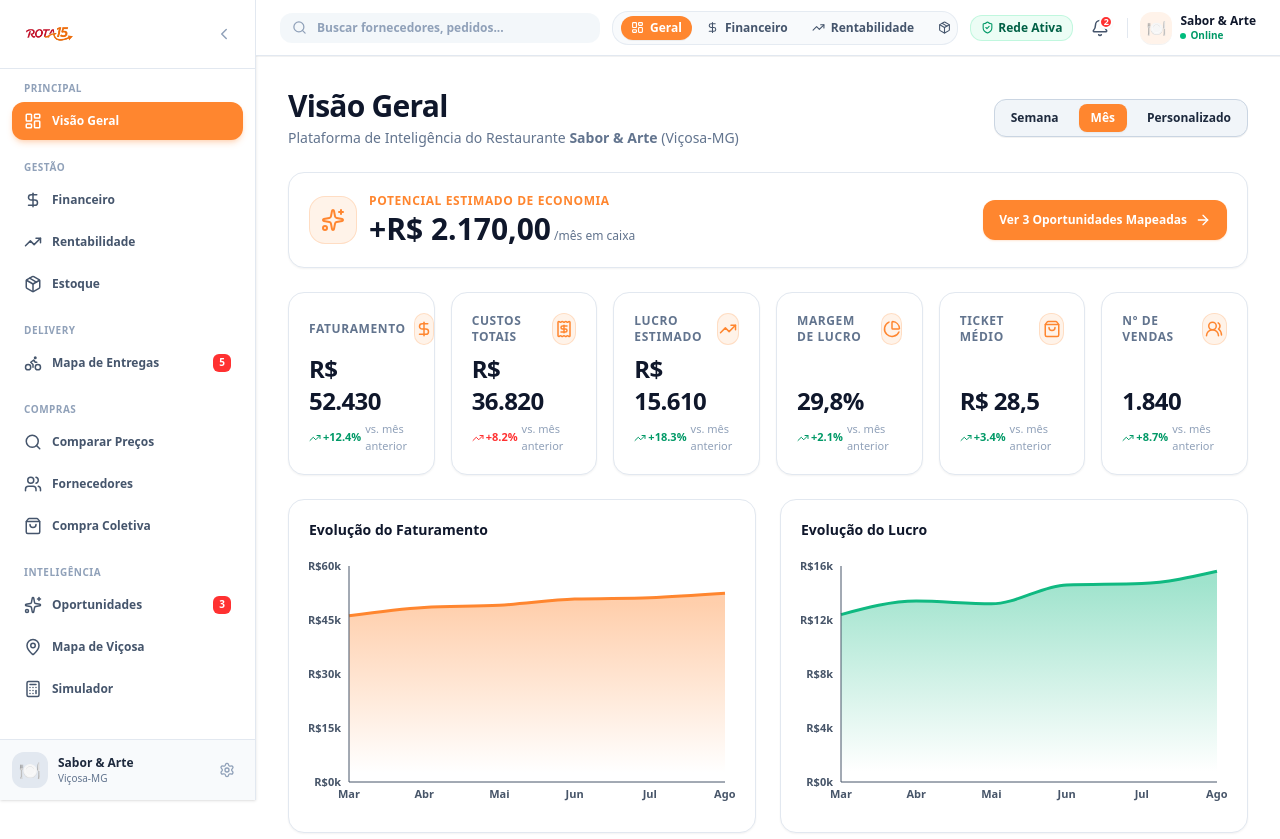
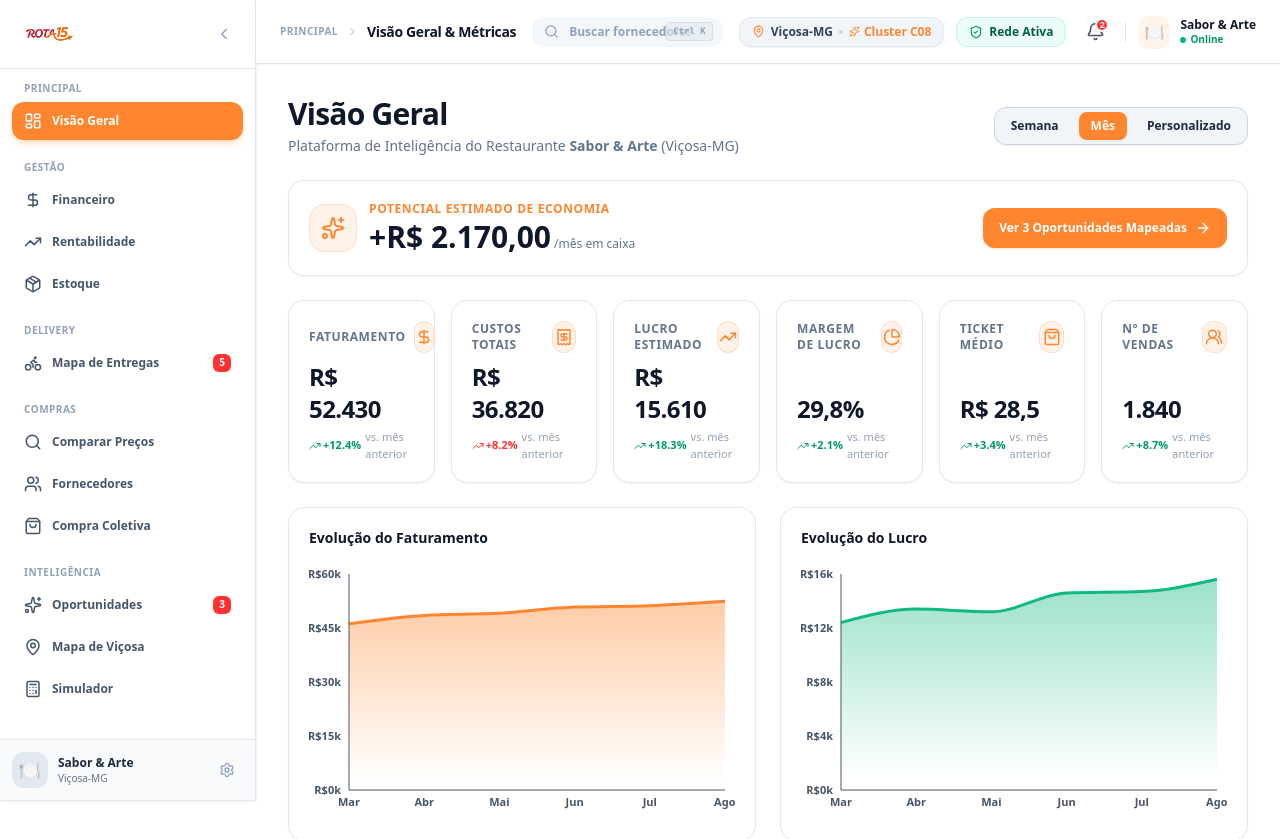
Before and after one commit to arthferreirw/rota-15-hackaton-prototipo, a React (Vite) app: page / in a window 1280 px wide. Shown: the top 839 px of the page. Built offline with nearby package versions, Linux system fonts and the light colour scheme.

Commit message:
refactor: simplify layouts, remove top navigation tabs, and fix background reset

```diff
--- a/src/components/layout/AppLayout.tsx
+++ b/src/components/layout/AppLayout.tsx
@@ -30,12 +30,12 @@ export const AppLayout: React.FC<AppLayoutProps> = ({ children }) => {
       />
 
       {/* Main Content Container with Desktop Navbar */}
-      <div className="flex-1 flex flex-col min-w-0">
+      <div className="flex-1 flex flex-col min-w-0 bg-white">
         {/* Desktop Top Navbar */}
         <DesktopHeader />
 
         {/* Main Content Area */}
-        <main className="flex-1 p-4 sm:p-6 lg:p-8 pb-20 md:pb-8 bg-white min-w-0">
+        <main className="flex-1 p-4 sm:p-6 lg:p-8 pb-20 md:pb-8 min-w-0 bg-white">
           <div className="max-w-7xl mx-auto space-y-6">
             {children}
           </div>
--- a/src/components/layout/DesktopHeader.tsx
+++ b/src/components/layout/DesktopHeader.tsx
@@ -1,5 +1,5 @@
 import React, { useState, useRef, useEffect } from 'react';
-import { useNavigate, NavLink } from 'react-router-dom';
+import { useNavigate, useLocation } from 'react-router-dom';
 import {
   Search,
   Bell,
@@ -9,37 +9,36 @@ import {
   X,
   ArrowRight,
   ShieldCheck,
-  LayoutDashboard,
-  DollarSign,
-  TrendingUp,
-  Package,
-  Bike,
-  ShoppingBag,
-  Calculator
+  ChevronRight
 } from 'lucide-react';
 import { mockRestaurant } from '../../data/mockData';
 
 export const DesktopHeader: React.FC = () => {
   const navigate = useNavigate();
+  const location = useLocation();
   const [searchQuery, setSearchQuery] = useState('');
   const [isSearchOpen, setIsSearchOpen] = useState(false);
   const [isNotificationsOpen, setIsNotificationsOpen] = useState(false);
   const searchRef = useRef<HTMLDivElement>(null);
   const notificationRef = useRef<HTMLDivElement>(null);
 
-  // Top Horizontal Navbar Links
-  const topNavLinks = [
-    { label: 'Geral', path: '/', icon: <LayoutDashboard size={13} /> },
-    { label: 'Financeiro', path: '/financeiro', icon: <DollarSign size={13} /> },
-    { label: 'Rentabilidade', path: '/rentabilidade', icon: <TrendingUp size={13} /> },
-    { label: 'Estoque', path: '/estoque', icon: <Package size={13} /> },
-    { label: 'Delivery', path: '/delivery', icon: <Bike size={13} />, badge: '5' },
-    { label: 'Comparar Preços', path: '/comparar-precos', icon: <Search size={13} /> },
-    { label: 'Compra Coletiva', path: '/compra-coletiva', icon: <ShoppingBag size={13} /> },
-    { label: 'Oportunidades', path: '/oportunidades', icon: <Sparkles size={13} />, badge: '3' },
-    { label: 'Mapa Viçosa', path: '/mapa', icon: <MapPin size={13} /> },
-    { label: 'Simulador', path: '/simulador', icon: <Calculator size={13} /> }
-  ];
+  // Dynamic Route Breadcrumb Mapping
+  const routeDetailsMap: Record<string, { group: string; title: string }> = {
+    '/': { group: 'PRINCIPAL', title: 'Visão Geral & Métricas' },
+    '/financeiro': { group: 'GESTÃO', title: 'Gestão Financeira' },
+    '/rentabilidade': { group: 'GESTÃO', title: 'Análise de Rentabilidade' },
+    '/estoque': { group: 'GESTÃO', title: 'Controle de Estoque' },
+    '/delivery': { group: 'DELIVERY', title: 'Mapa de Entregas & Logística' },
+    '/comparar-precos': { group: 'COMPRAS', title: 'Comparador de Preços' },
+    '/fornecedores': { group: 'COMPRAS', title: 'Rede de Fornecedores' },
+    '/compra-coletiva': { group: 'COMPRAS', title: 'Compras Coletivas (Cluster C08)' },
+    '/oportunidades': { group: 'INTELIGÊNCIA', title: 'Oportunidades & Economia' },
+    '/mapa': { group: 'INTELIGÊNCIA', title: 'Mapa Interativo de Viçosa' },
+    '/simulador': { group: 'INTELIGÊNCIA', title: 'Simulador de Margem & Custos' },
+    '/configuracoes': { group: 'SISTEMA', title: 'Configurações do Restaurante' }
+  };
+
+  const currentRoute = routeDetailsMap[location.pathname] || { group: 'PLATAFORMA', title: 'Rota 15' };
 
   // Mock Notifications
   const [notifications, setNotifications] = useState([
@@ -117,9 +116,22 @@ export const DesktopHeader: React.FC = () => {
   };
 
   return (
-    <header className="hidden md:flex items-center justify-between gap-3 px-4 lg:px-6 py-2.5 bg-white/95 backdrop-blur-md border-b border-slate-200 sticky top-0 z-30 shadow-2xs min-h-[56px]">
-      {/* Left Search Bar (Fluid Width) */}
-      <div className="relative shrink-0 w-64 lg:w-72 xl:w-80" ref={searchRef}>
+    <header className="hidden md:flex items-center justify-between gap-4 px-6 py-3 bg-white border-b border-slate-200 sticky top-0 z-30 shadow-xs min-h-[64px]">
+      {/* Left Area: Dynamic Breadcrumb & Search Bar */}
+      <div className="flex items-center gap-4 min-w-0 flex-1">
+        {/* Dynamic Page Breadcrumb */}
+        <div className="hidden lg:flex items-center gap-2 text-xs font-bold text-slate-500 shrink-0">
+          <span className="text-slate-400 uppercase tracking-wider text-[10px] font-extrabold">
+            {currentRoute.group}
+          </span>
+          <ChevronRight size={13} className="text-slate-300" />
+          <h1 className="text-slate-900 font-extrabold text-sm tracking-tight truncate">
+            {currentRoute.title}
+          </h1>
+        </div>
+
+        {/* Global Search Bar */}
+        <div className="relative flex-1 max-w-sm" ref={searchRef}>
           <div className="relative flex items-center">
             <Search size={15} className="absolute left-3 text-slate-400 pointer-events-none shrink-0" />
             <input
@@ -130,7 +142,7 @@ export const DesktopHeader: React.FC = () => {
                 setIsSearchOpen(true);
               }}
               onFocus={() => setIsSearchOpen(true)}
-            placeholder="Buscar fornecedores, pedidos..."
+              placeholder="Buscar fornecedores, cotações, pedidos..."
               className="w-full pl-9 pr-8 py-1.5 text-xs font-semibold bg-slate-100/80 hover:bg-slate-100 focus:bg-white text-slate-900 placeholder:text-slate-400 rounded-xl border border-transparent focus:border-[#FF862F] focus:ring-2 focus:ring-[#FF862F]/20 transition-all outline-none"
             />
             {searchQuery ? (
@@ -144,7 +156,7 @@ export const DesktopHeader: React.FC = () => {
                 <X size={14} />
               </button>
             ) : (
-            <kbd className="absolute right-2.5 px-1.5 py-0.5 text-[9px] font-bold text-slate-400 bg-slate-200/60 rounded border border-slate-300/60 hidden 2xl:inline-block">
+              <kbd className="absolute right-2.5 px-1.5 py-0.5 text-[9px] font-bold text-slate-400 bg-slate-200/60 rounded border border-slate-300/60 hidden xl:inline-block">
                 Ctrl K
               </kbd>
             )}
@@ -178,36 +190,12 @@ export const DesktopHeader: React.FC = () => {
             </div>
           )}
         </div>
-
-      {/* Center Top Navigation Items (Aproveita todo o espaço superior) */}
-      <nav className="flex-1 flex items-center gap-1 overflow-x-auto no-scrollbar py-1 px-2 bg-slate-50/90 border border-slate-200/80 rounded-2xl max-w-fit mx-auto">
-        {topNavLinks.map((item) => (
-          <NavLink
-            key={item.path}
-            to={item.path}
-            className={({ isActive }) =>
-              `flex items-center gap-1.5 px-2.5 py-1 rounded-xl text-xs font-bold transition-all whitespace-nowrap shrink-0 ${
-                isActive
-                  ? 'bg-[#FF862F] text-white shadow-2xs font-extrabold'
-                  : 'text-slate-600 hover:text-slate-900 hover:bg-slate-200/60'
-              }`
-            }
-          >
-            {item.icon}
-            <span>{item.label}</span>
-            {item.badge && (
-              <span className="px-1.5 py-0.2 rounded-md text-[9px] font-black bg-[#FF3131] text-white">
-                {item.badge}
-              </span>
-            )}
-          </NavLink>
-        ))}
-      </nav>
+      </div>
 
       {/* Right Controls Container */}
-      <div className="flex items-center gap-2 lg:gap-3 shrink-0">
+      <div className="flex items-center gap-3 shrink-0">
         {/* City & Cluster Info Badge */}
-        <div className="hidden 2xl:flex items-center gap-1.5 px-2.5 py-1 rounded-xl bg-slate-100 border border-slate-200 text-slate-700 text-xs font-bold shadow-2xs shrink-0">
+        <div className="hidden xl:flex items-center gap-1.5 px-3 py-1.5 rounded-xl bg-slate-100 border border-slate-200 text-slate-700 text-xs font-bold shadow-2xs shrink-0">
           <MapPin size={13} className="text-[#FF862F] shrink-0" />
           <span>{mockRestaurant.city}-{mockRestaurant.state}</span>
           <span className="w-1 h-1 rounded-full bg-slate-300 shrink-0" />
@@ -218,8 +206,8 @@ export const DesktopHeader: React.FC = () => {
         </div>
 
         {/* Network Status Badge */}
-        <div className="hidden lg:flex items-center gap-1 px-2.5 py-1 rounded-xl bg-emerald-50 text-emerald-800 border border-emerald-200/60 text-xs font-extrabold shrink-0" title="Rede Viçosa Ativa">
-          <ShieldCheck size={13} className="text-emerald-600 shrink-0" />
+        <div className="hidden lg:flex items-center gap-1.5 px-3 py-1.5 rounded-xl bg-emerald-50 text-emerald-800 border border-emerald-200/60 text-xs font-extrabold shrink-0" title="Rede Viçosa Ativa">
+          <ShieldCheck size={14} className="text-emerald-600 shrink-0" />
           <span>Rede Ativa</span>
         </div>
 
@@ -227,13 +215,13 @@ export const DesktopHeader: React.FC = () => {
         <div className="relative shrink-0" ref={notificationRef}>
           <button
             onClick={() => setIsNotificationsOpen(!isNotificationsOpen)}
-            className="p-1.5 text-slate-600 hover:text-slate-900 hover:bg-slate-100 rounded-xl transition-all relative cursor-pointer"
+            className="p-2 text-slate-600 hover:text-slate-900 hover:bg-slate-100 rounded-xl transition-all relative cursor-pointer"
             aria-label="Notificações"
             title="Notificações"
           >
-            <Bell size={18} />
+            <Bell size={19} />
             {unreadCount > 0 && (
-              <span className="absolute top-0.5 right-0.5 w-3.5 h-3.5 bg-[#FF3131] text-white text-[9px] font-black rounded-full flex items-center justify-center border-2 border-white shadow-xs">
+              <span className="absolute top-1 right-1 w-3.5 h-3.5 bg-[#FF3131] text-white text-[9px] font-black rounded-full flex items-center justify-center border-2 border-white shadow-xs">
                 {unreadCount}
               </span>
             )}
@@ -298,16 +286,16 @@ export const DesktopHeader: React.FC = () => {
           )}
         </div>
 
-        {/* Divider */}
+        {/* Vertical Divider */}
         <div className="h-5 w-px bg-slate-200 shrink-0 hidden sm:block" />
 
         {/* Restaurant Quick Profile */}
-        <div className="flex items-center gap-2 shrink-0">
-          <div className="w-7 h-7 lg:w-8 lg:h-8 rounded-xl bg-[#FF862F]/10 text-[#FF862F] flex items-center justify-center text-sm lg:text-base font-bold shadow-2xs shrink-0">
+        <div className="flex items-center gap-2.5 shrink-0">
+          <div className="w-8 h-8 rounded-xl bg-[#FF862F]/10 text-[#FF862F] flex items-center justify-center text-base font-bold shadow-2xs shrink-0">
             {mockRestaurant.avatar}
           </div>
           <div className="hidden xl:block leading-tight min-w-0">
-            <div className="text-xs font-extrabold text-slate-900 truncate max-w-[110px]">
+            <div className="text-xs font-extrabold text-slate-900 truncate max-w-[120px]">
               {mockRestaurant.name}
             </div>
             <div className="text-[10px] font-bold text-emerald-600 flex items-center gap-1">
--- a/src/index.css
+++ b/src/index.css
@@ -11,16 +11,12 @@
     --color-border-light: #E2E8F0;
   }
 
-  body {
-    background-color: #FFFFFF !important;
+  html, body, #root {
+    background-color: #FFFFFF;
     color: #0F172A;
     font-family: system-ui, -apple-system, BlinkMacSystemFont, 'Segoe UI', Roboto, Oxygen, Ubuntu, Cantarell, sans-serif;
+    min-height: 100%;
   }
-}
-
-/* Force pure white background on main wrapper elements */
-#root, main, .bg-[#0B0E14], .bg-[#0F1218], .bg-[#0F131C], .bg-[#151A23], .bg-[#1E2532], .bg-[#14231E] {
-  background-color: #FFFFFF !important;
 }
 
 /* Custom scrollbar for light mode */
```
Lines whose indentation alone changed are shown as unchanged.
